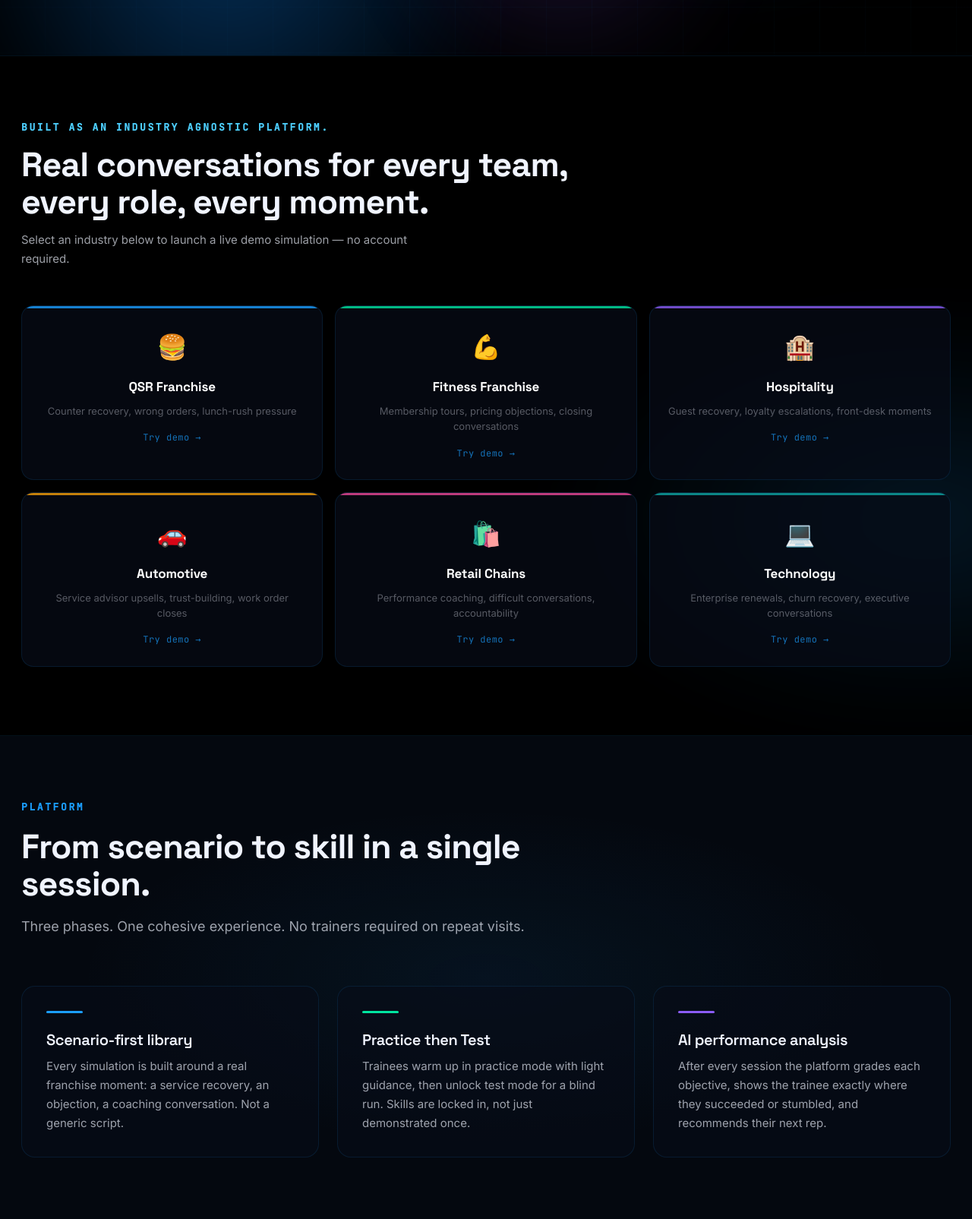
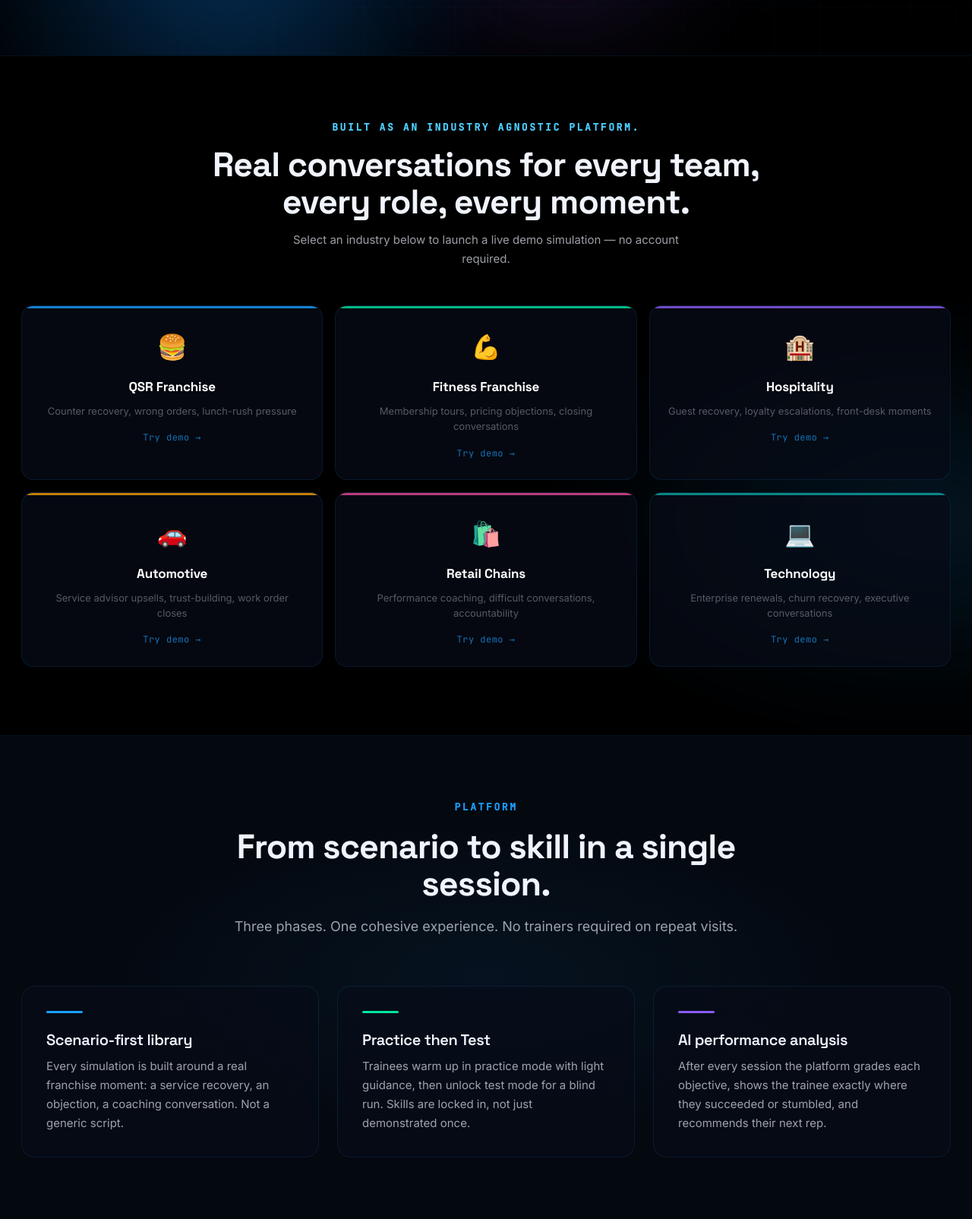
Before and after one commit to hamzaclinicalai/Bullettrain, a Flask app: page / in a window 1280 px wide. Shown: the part 731-2336 px from the top of the page at 76% size. Run offline with Flask 3, Linux system fonts and the light colour scheme.

Commit message:
CSS: center all section-head blocks globally
Add text-align:center and margin auto to .section-head and its p child
so all section headings render centered across every page

https://claude.ai/code/session_017MX7MC6vchbLRgjTJwwUw9

```diff
--- a/bullettrain-demo/static/css/styles.css
+++ b/bullettrain-demo/static/css/styles.css
@@ -885,7 +885,10 @@ section.light .eyebrow { color: var(--accent-deep); }
 
 .section-head {
   max-width: 760px;
+  margin-left: auto;
+  margin-right: auto;
   margin-bottom: 64px;
+  text-align: center;
 }
 
 .section-head h2 {
@@ -899,6 +902,8 @@ section.light .eyebrow { color: var(--accent-deep); }
   font-size: 18px;
   margin-top: 16px;
   max-width: 60ch;
+  margin-left: auto;
+  margin-right: auto;
   line-height: 1.65;
 }
 
```
